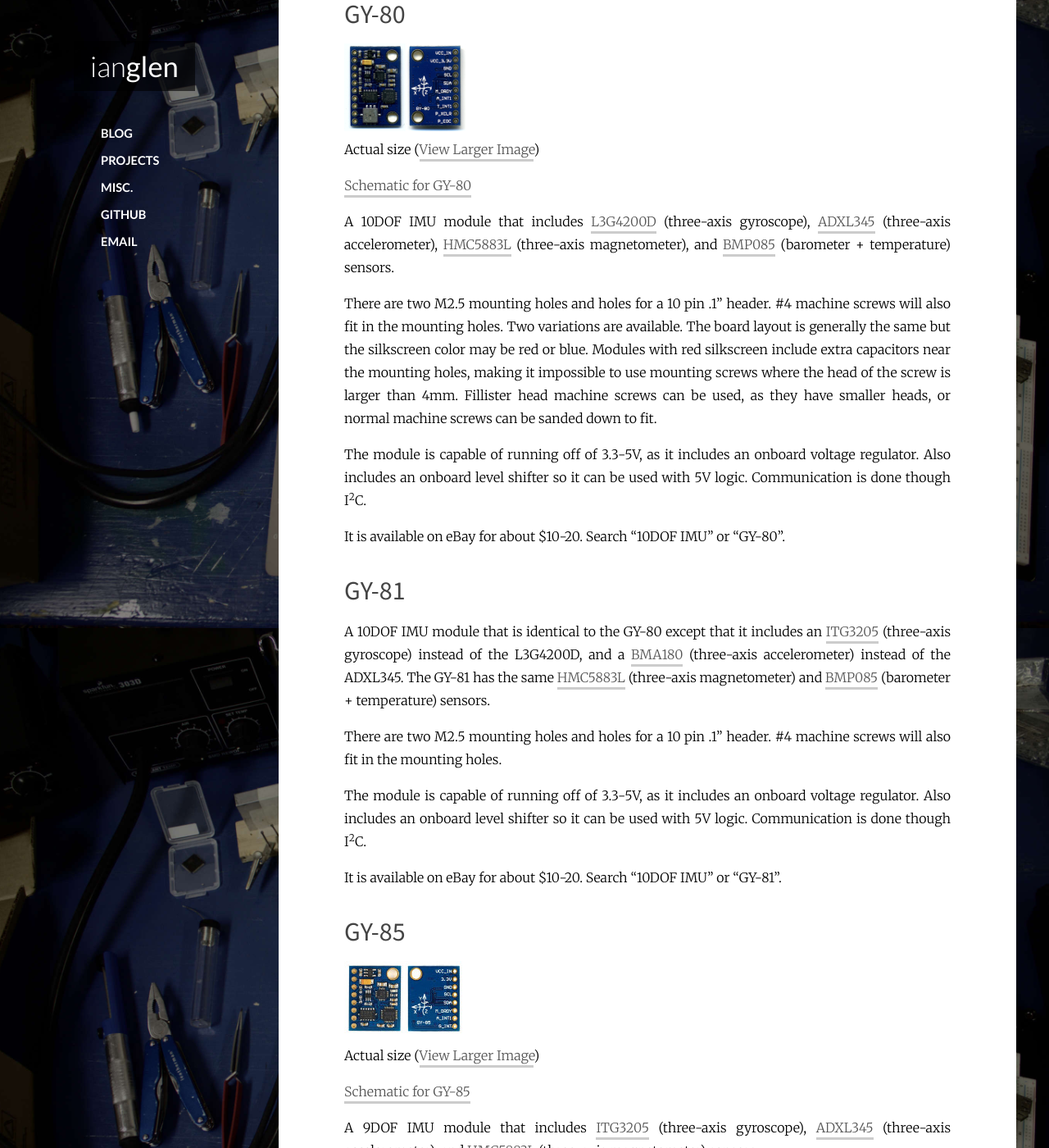
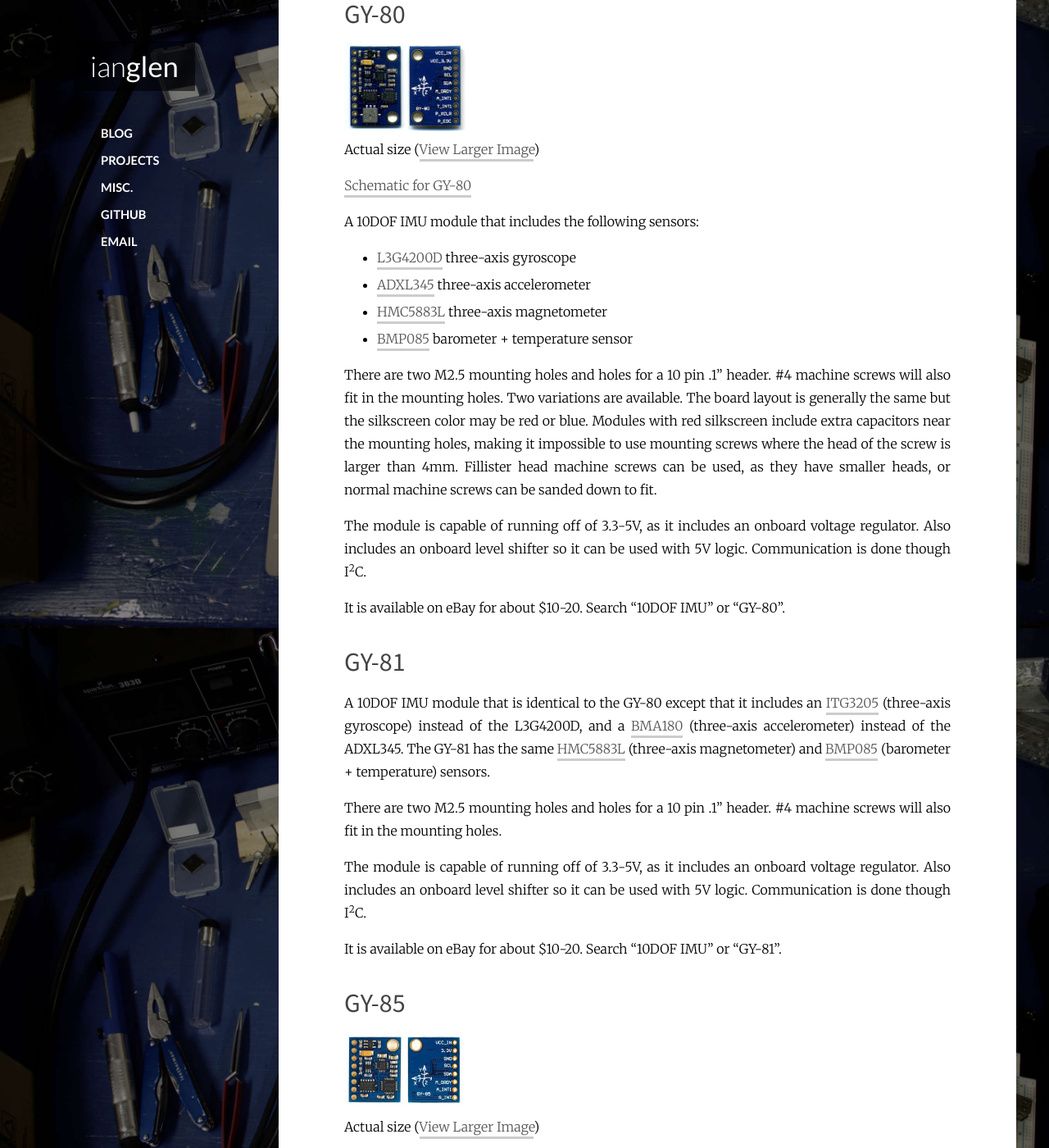
Before and after one commit to codeThatThinks/ianglen.me, a Jekyll site: the page built from misc/cheap-ebay-electronics.md, in a window 1280 px wide and 1400 px high, scrolled down 1934 px. Shown: the whole window at 82% size. Built offline with Jekyll 4.4.1, drawn with Linux system fonts in a browser that asks for light colours; Markdown is read by kramdown in place of the engine named in the settings; some of the changed text lies outside the part shown.

Commit message:
Edited ebay modules page

```diff
--- a/misc/cheap-ebay-electronics.md
+++ b/misc/cheap-ebay-electronics.md
@@ -61,7 +61,12 @@ Actual size ([View Larger Image](/content/misc/cheap-ebay-electronics/GY-80.jpg)
 
 [Schematic for GY-80](/content/misc/cheap-ebay-electronics/GY-80-schematic.jpg)
 
-A 10DOF IMU module that includes [L3G4200D](http://www.st.com/st-web-ui/static/active/en/resource/technical/document/datasheet/CD00265057.pdf) (three-axis gyroscope), [ADXL345](http://www.analog.com/media/en/technical-documentation/data-sheets/ADXL345.pdf) (three-axis accelerometer), [HMC5883L](http://www51.honeywell.com/aero/common/documents/myaerospacecatalog-documents/Defense_Brochures-documents/HMC5883L_3-Axis_Digital_Compass_IC.pdf) (three-axis magnetometer), and [BMP085](https://www.sparkfun.com/datasheets/Components/General/BMP085_Flyer_Rev.0.2_March2008.pdf) (barometer + temperature) sensors.
+A 10DOF IMU module that includes the following sensors:
+
+* [L3G4200D](http://www.st.com/st-web-ui/static/active/en/resource/technical/document/datasheet/CD00265057.pdf) three-axis gyroscope
+* [ADXL345](http://www.analog.com/media/en/technical-documentation/data-sheets/ADXL345.pdf) three-axis accelerometer
+* [HMC5883L](http://www51.honeywell.com/aero/common/documents/myaerospacecatalog-documents/Defense_Brochures-documents/HMC5883L_3-Axis_Digital_Compass_IC.pdf) three-axis magnetometer
+* [BMP085](https://www.sparkfun.com/datasheets/Components/General/BMP085_Flyer_Rev.0.2_March2008.pdf) barometer + temperature sensor
 
 There are two M2.5 mounting holes and holes for a 10 pin .1" header. #4 machine screws will also fit in the mounting holes. Two variations are available. The board layout is generally the same but the silkscreen color may be red or blue. Modules with red silkscreen include extra capacitors near the mounting holes, making it impossible to use mounting screws where the head of the screw is larger than 4mm. Fillister head machine screws can be used, as they have smaller heads, or normal machine screws can be sanded down to fit.
 
@@ -88,7 +93,11 @@ Actual size ([View Larger Image](/content/misc/cheap-ebay-electronics/GY-85.jpg)
 
 [Schematic for GY-85](/content/misc/cheap-ebay-electronics/GY-85-schematic.jpg)
 
-A 9DOF IMU module that includes [ITG3205](http://www.tinyosshop.com/datasheet/itg3205.pdf) (three-axis gyroscope), [ADXL345](http://www.analog.com/media/en/technical-documentation/data-sheets/ADXL345.pdf) (three-axis accelerometer), and [HMC5883L](http://www51.honeywell.com/aero/common/documents/myaerospacecatalog-documents/Defense_Brochures-documents/HMC5883L_3-Axis_Digital_Compass_IC.pdf) (three-axis magnetometer) sensors.
+A 9DOF IMU module that includes the following sensors:
+
+* [ITG3205](http://www.tinyosshop.com/datasheet/itg3205.pdf) three-axis gyroscope
+* [ADXL345](http://www.analog.com/media/en/technical-documentation/data-sheets/ADXL345.pdf) three-axis accelerometer
+* [HMC5883L](http://www51.honeywell.com/aero/common/documents/myaerospacecatalog-documents/Defense_Brochures-documents/HMC5883L_3-Axis_Digital_Compass_IC.pdf) three-axis magnetometer
 
 There is one M2.5 mounting hole and holes for an 8 pin .1" header. #4 machine screws will also fit in the mounting holes.
 
```
